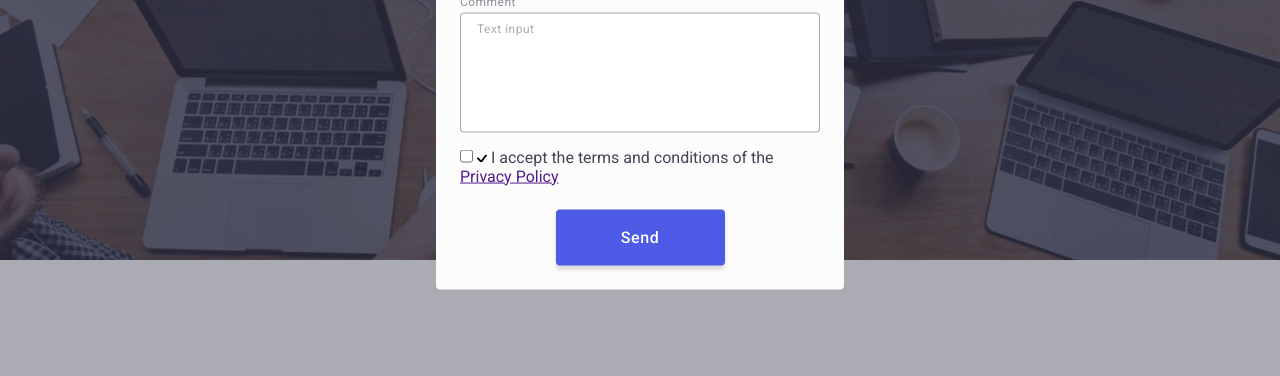
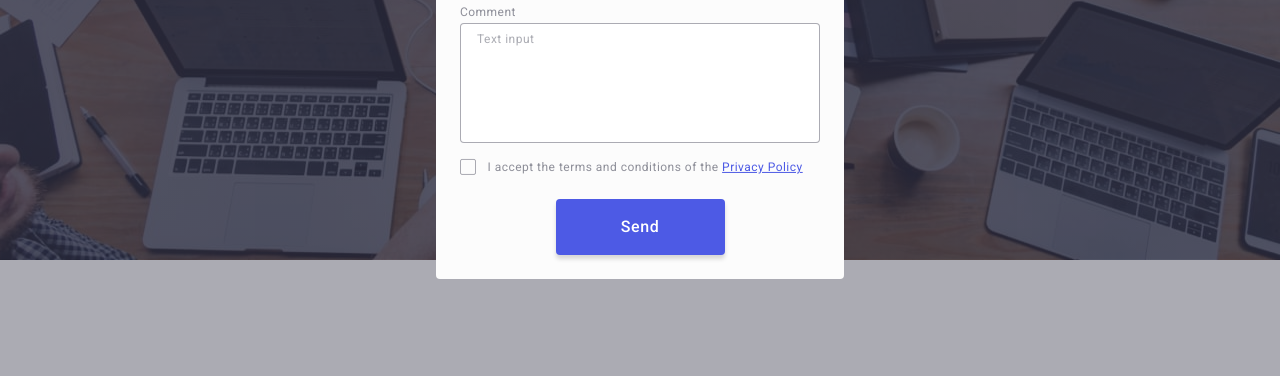
Before and after one commit to anastasiiatarasiuk/goit-markup-hw-05, a plain HTML site: page index.html in a window 1280 px wide. Shown: the part 413-789 px from the top of the page. Drawn offline with nearby package versions, Linux system fonts and the light colour scheme.

Commit message:
change styles

```diff
--- a/css/styles.css
+++ b/css/styles.css
@@ -677,8 +677,8 @@ img {
   border: 1px solid #4d5ae5;
   transition: border 250ms cubic-bezier(0.4, 0, 0.2, 1);
 }
-input:focus + svg,
-input:hover + svg {
+.form-input:focus + svg,
+.form-input:hover + svg {
   fill: #4d5ae5;
   transition: fill 250ms cubic-bezier(0.4, 0, 0.2, 1);
 }
@@ -710,6 +710,7 @@ input:hover + svg {
   font-size: 12px;
   line-height: 1.17; /* 116.667% */
   letter-spacing: 0.48px;
+  transition: border 250ms cubic-bezier(0.4, 0, 0.2, 1);
 }
 .form-textarea:hover,
 .form-textarea:focus {
@@ -721,8 +722,44 @@ input:hover + svg {
 }
 .checkbox-field {
   margin-bottom: 24px;
+  display: flex;
+  align-items: center;
 }
-.checkbox-svg {
+.hidden-checkbox {
+  opacity: 0;
+}
+.checkbox-label {
+  color: #8e8f99;
+  font-size: 12px;
+  line-height: 1.17; /* 116.667% */
+  letter-spacing: 0.48px;
+}
+.checkmark {
+  display: inline-flex;
+  justify-content: center;
+  align-items: center;
+  width: 16px;
+  height: 16px;
+  flex-shrink: 0;
+  border: 1px solid rgba(46, 47, 66, 0.4);
+  margin-right: 8px;
+  border-radius: 2px;
+  fill: transparent;
+}
+.hidden-checkbox:checked + .checkbox-label .checkmark {
+  border: none;
+  background-color: #404bbf;
+  cursor: pointer;
+}
+.hidden-checkbox:checked + .checkbox-label .checkmark svg {
+  fill: #ffffff;
+}
+.privacy-policy {
+  color: #4d5ae5;
+  font-size: 12px;
+  line-height: 1.17;
+  letter-spacing: 0.48px;
+  text-decoration-line: underline;
 }
 .button-field {
   display: flex;
@@ -740,6 +777,7 @@ input:hover + svg {
   align-items: flex-start;
   gap: 10px;
   box-shadow: 0px 4px 4px 0px rgba(0, 0, 0, 0.15);
+  transition: bacground-color 250ms cubic-bezier(0.4, 0, 0.2, 1);
   /* Send button text style */
   font-family: inherit;
   font-size: 16px;
@@ -749,3 +787,7 @@ input:hover + svg {
   text-align: center;
   color: #ffffff;
 }
+.modal-send-btn:hover,
+.modal-send-btn:focus {
+  background-color: #404bbf;
+}
--- a/index.html
+++ b/index.html
@@ -460,9 +460,7 @@
           </ul>
         </div>
         <div class="footer-subscribe">
-          <p class="subscribe-title">
-            Subscribe
-          </p>
+          <p class="subscribe-title">Subscribe</p>
           <form class="subscribe-form">
             <label class="subscribe-label">
               <input
@@ -471,7 +469,6 @@
                 placeholder="E-mail"
                 class="subscribe-input"
               />
-        </form>
               <button type="button" class="footer-subscribe-button">
                 Subscribe
                 <svg class="subscribe-button-icon" width="24" height="24">
@@ -479,6 +476,7 @@
                 </svg>
               </button>
             </label>
+          </form>
         </div>
       </div>
     </footer>
@@ -494,7 +492,13 @@
           <div class="form-field">
             <label for="name" class="label-text">Name</label>
             <div class="input-wrap">
-            <input type="text" name="client-name" id="name" required class="form-input"/>
+              <input
+                type="text"
+                name="client-name"
+                id="name"
+                required
+                class="form-input"
+              />
               <svg width="18" height="18" class="modal-icon">
                 <use href="./images/icons.svg#icon-person"></use>
               </svg>
@@ -503,7 +507,13 @@
           <div class="form-field">
             <label for="phone" class="label-text">Phone</label>
             <div class="input-wrap">
-            <input type="tel" name="client-phone" id="phone" required class="form-input"/>
+              <input
+                type="tel"
+                name="client-phone"
+                id="phone"
+                required
+                class="form-input"
+              />
               <svg width="18" height="18" class="modal-icon">
                 <use href="./images/icons.svg#icon-phone"></use>
               </svg>
@@ -512,7 +522,13 @@
           <div class="form-field">
             <label for="email" class="label-text">Email</label>
             <div class="input-wrap">
-            <input type="email" name="client-email" id="email" required class="form-input"/>
+              <input
+                type="email"
+                name="client-email"
+                id="email"
+                required
+                class="form-input"
+              />
               <svg width="18" height="18" class="modal-icon">
                 <use href="./images/icons.svg#icon-email"></use>
               </svg>
@@ -520,21 +536,36 @@
           </div>
           <div class="textarea-field">
             <label for="coment" class="textarea-label-text">Comment</label>
-            <textarea name="client-coment" id="coment" rows="8" placeholder="Text input" class="form-textarea"></textarea>
+            <textarea
+              name="client-coment"
+              id="coment"
+              rows="8"
+              placeholder="Text input"
+              class="form-textarea"
+            ></textarea>
           </div>
-        </form>
           <div class="checkbox-field">
-            <input type="checkbox" name="client-accept" id="checkbox" value="accept" />
-            <label for="checkbox">
-              <svg class="checkbox-svg" width="10" height="8">
+            <input
+              type="checkbox"
+              name="client-accept"
+              id="checkbox"
+              value="accept"
+              class="hidden-checkbox visually-hidden"
+            />
+            <label for="checkbox" class="checkbox-label">
+              <span class="checkmark">
+                <svg width="10" height="8">
                   <use href="./images/icons.svg#icon-vector"></use>
                 </svg>
-              I accept the terms and conditions of the <a href="">Privacy Policy</a>
+              </span>
+              I accept the terms and conditions of the
+              <a href="" class="privacy-policy">Privacy Policy</a>
             </label>
           </div>
           <div class="button-field">
             <button type="submit" class="modal-send-btn">Send</button>
           </div>
+        </form>
       </div>
     </div>
   </body>
```
Lines whose indentation alone changed are shown as unchanged.
